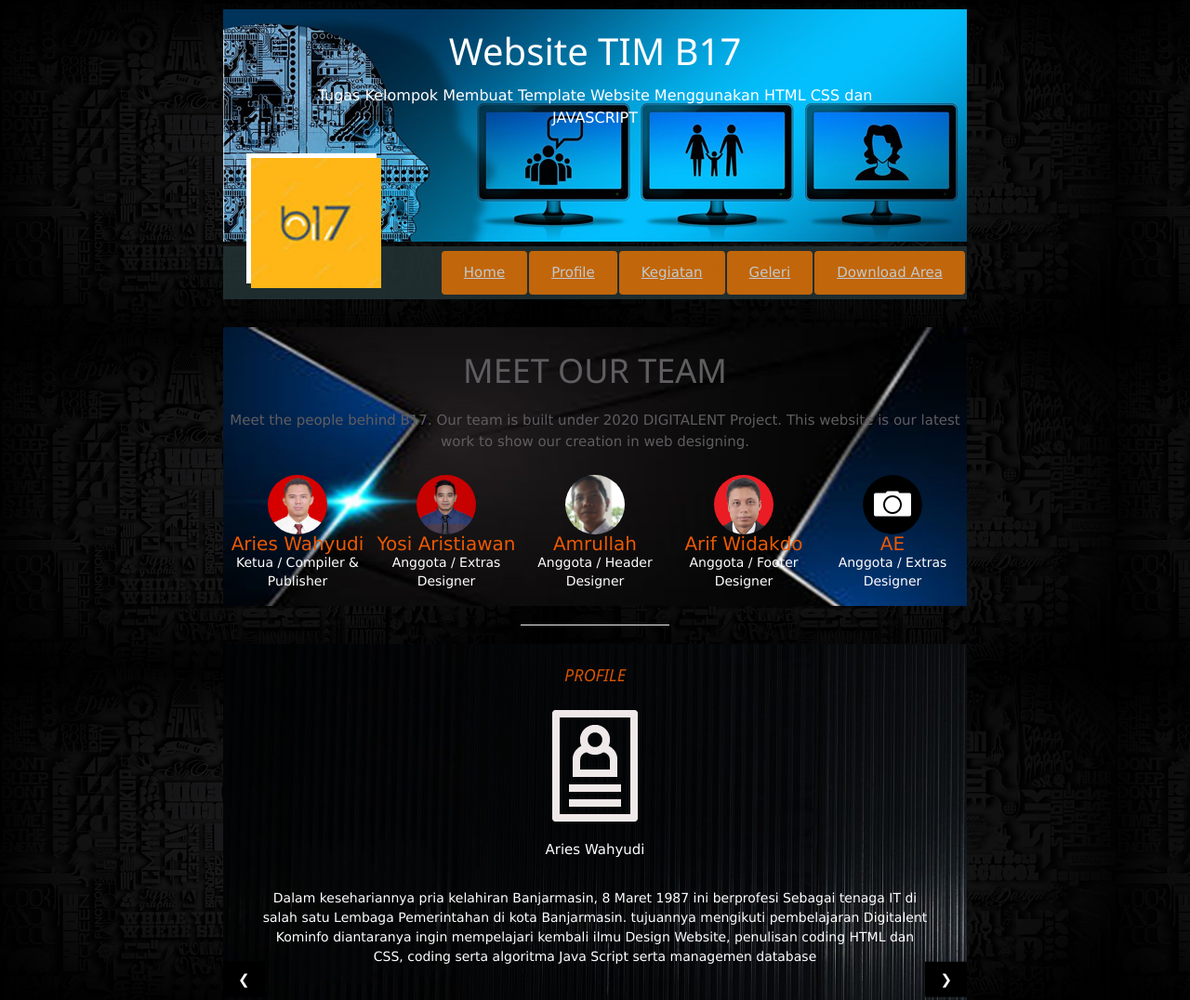
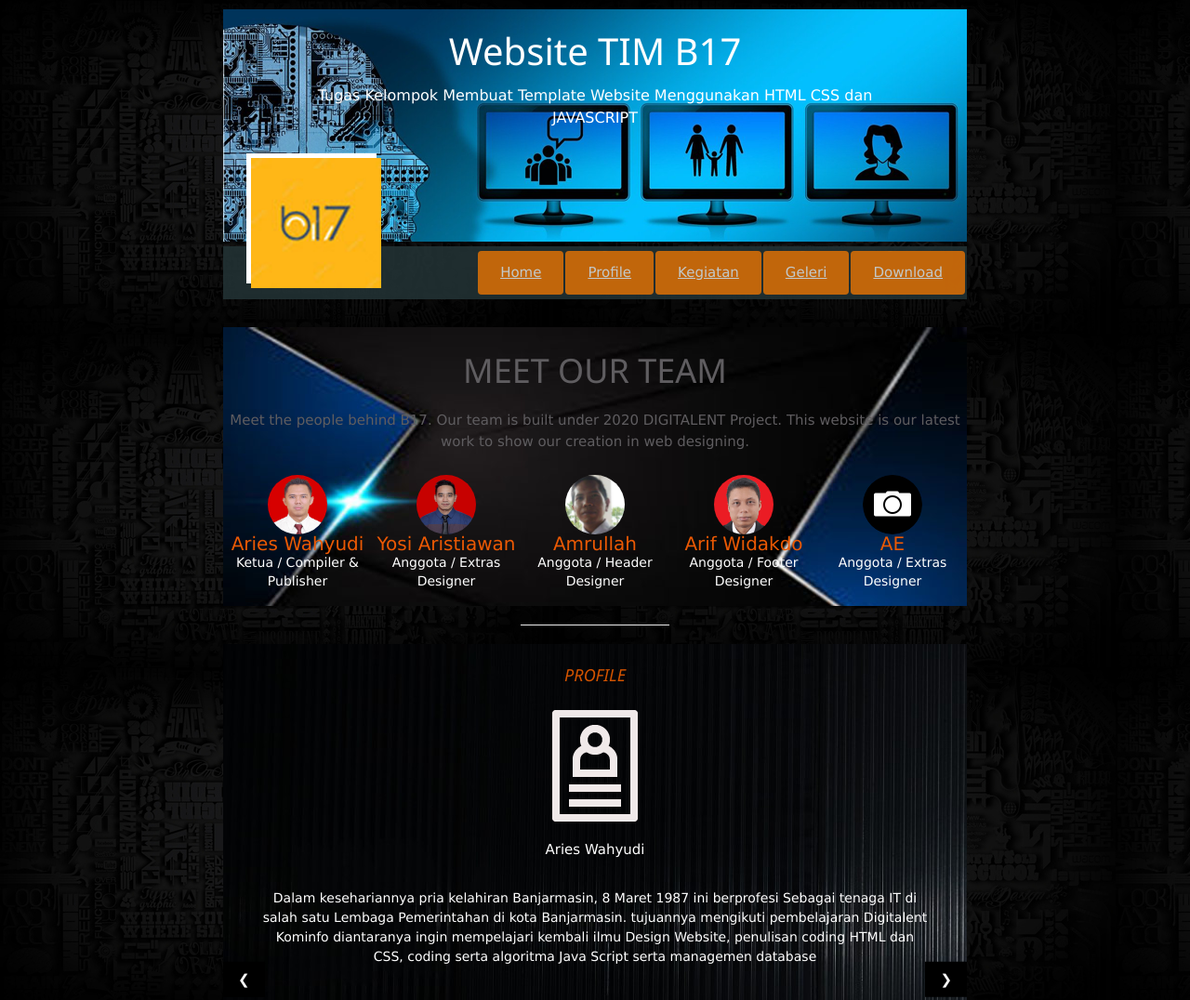
Before and after one commit to darkaries25/B17_DTS20, a plain HTML site: page Index.html in a window 1280 px wide. Shown: the top 1076 px of the page at 93% size. Drawn offline with nearby package versions, Linux system fonts and the light colour scheme.

Commit message:
Update Index.html

```diff
--- a/Index.html
+++ b/Index.html
@@ -41,7 +41,7 @@ function showDivs(n) {
 		</div>
 		<div class="logo"><img src="logo.png"></div>
 		<div class="menu">
-     		<a href="#" class="btn download">Download Area</a>
+     		<a href="#" class="btn download">Download</a>
             <a href="#" class="btn geleri">Geleri</a>
             <a href="#" class="btn agenda">Kegiatan</a>
             <a href="https://darkaries25.github.io/B17_DTS20/Index.html#" class="btn peropil">Profile</a>
```
